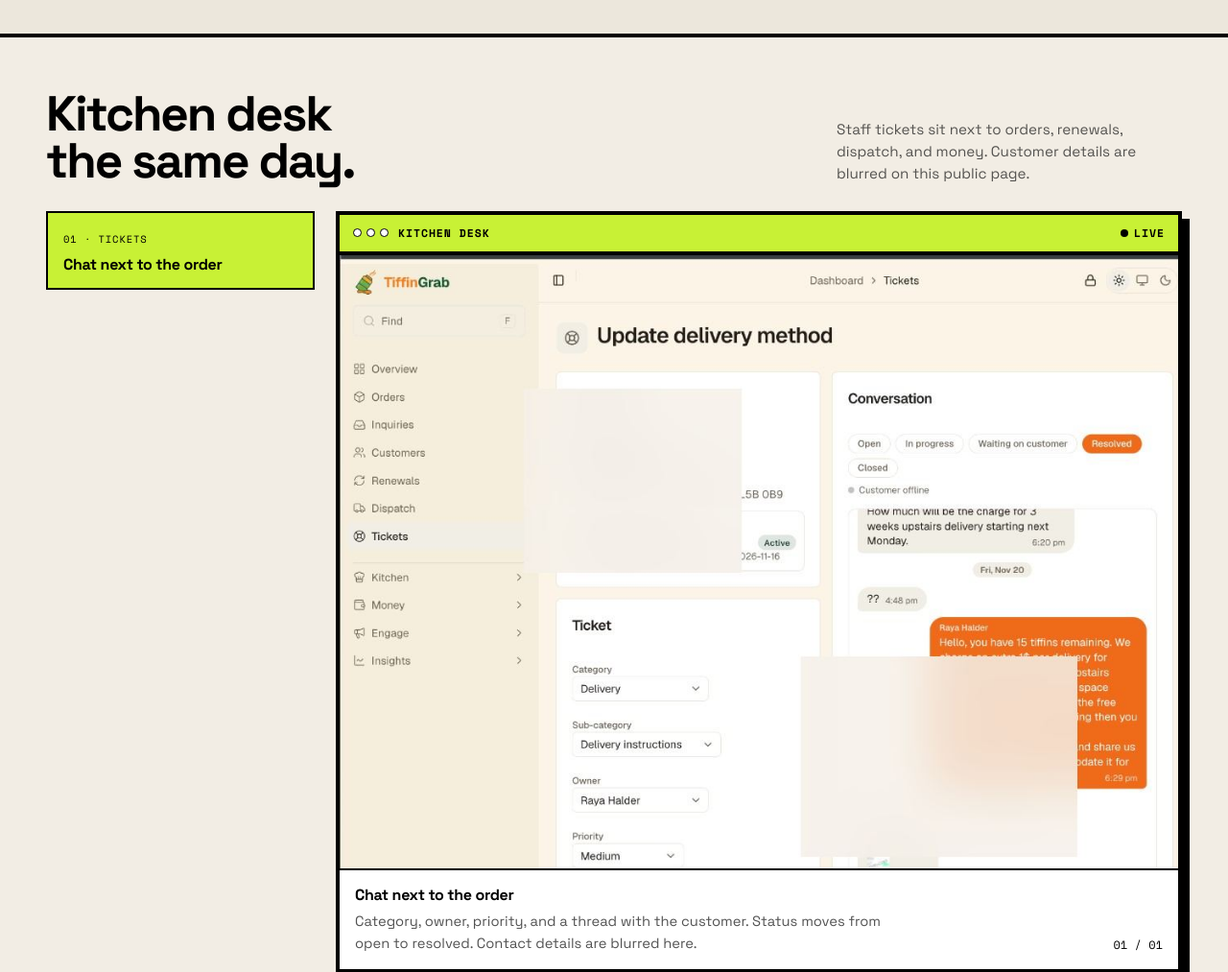
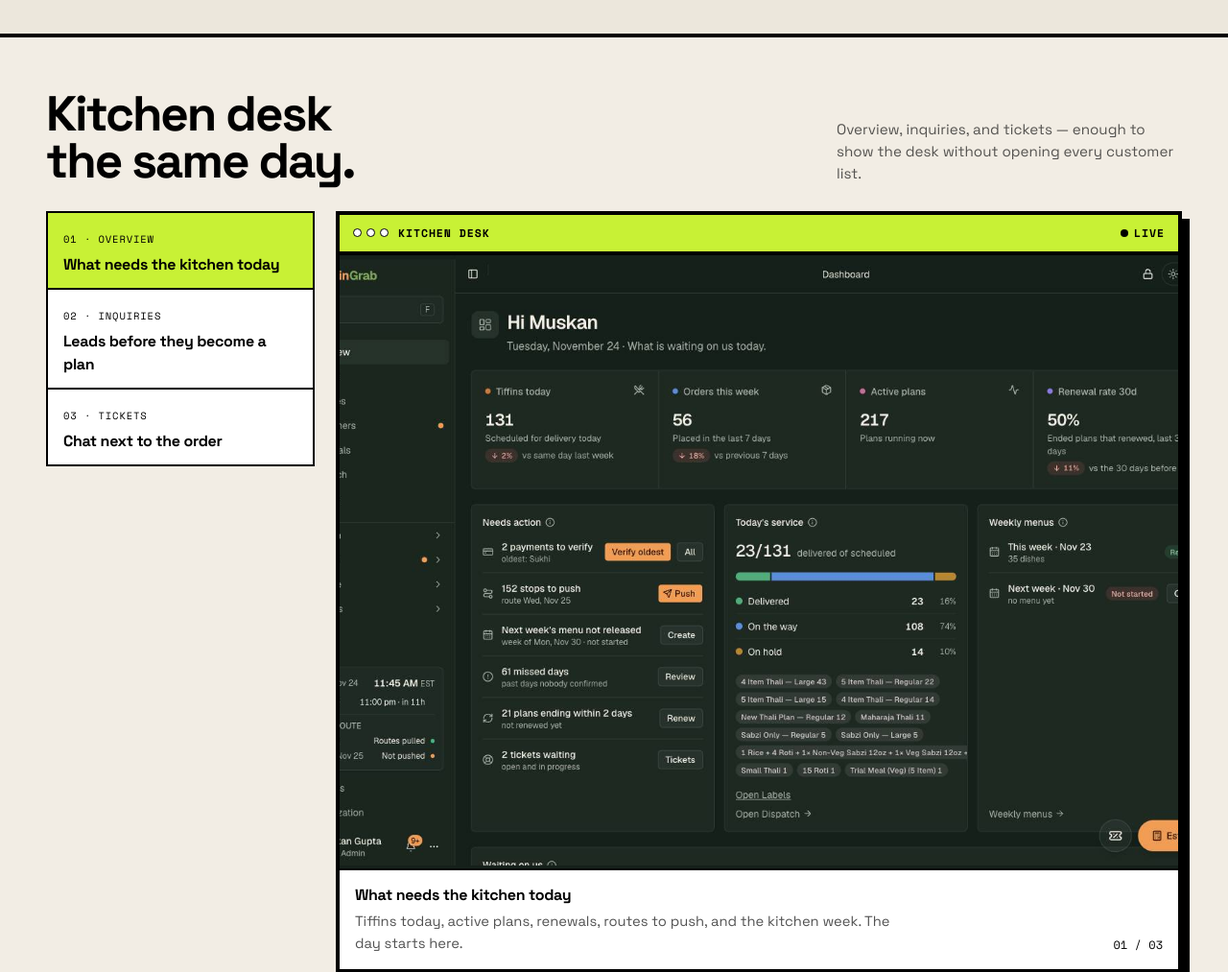
Before and after one commit to Mus17598/muskan-gupta, a plain HTML site: page meal-subscriptions/index.html in a window 1280 px wide. Shown: the part 2780-3793 px from the top of the page at 96% size. Drawn offline with nearby package versions, Linux system fonts and the light colour scheme.

Commit message:
Show a short kitchen-desk set on the meal-subscriptions page.
Keep overview, inquiries, and tickets only so the public page does not open customer lists.

Co-authored-by: Cursor <cursoragent@cursor.com>

```diff
--- a/meal-subscriptions/index.html
+++ b/meal-subscriptions/index.html
@@ -324,7 +324,7 @@
   <section class="studio" id="desk" data-studio="desk">
     <div class="studio-head">
       <h2>Kitchen desk<br>the same day.</h2>
-      <p>Staff tickets sit next to orders, renewals, dispatch, and money. Customer details are blurred on this public page.</p>
+      <p>Overview, inquiries, and tickets — enough to show the desk without opening every customer list.</p>
     </div>
     <div class="stage">
       <div class="shots" role="listbox" aria-label="Kitchen desk screens"></div>
@@ -500,9 +500,23 @@
       ],
       desk: [
         {
-          kicker: "01 · Tickets",
+          kicker: "01 · Overview",
+          title: "What needs the kitchen today",
+          body: "Tiffins today, active plans, renewals, routes to push, and the kitchen week. The day starts here.",
+          src: "screens/admin-overview.jpg",
+          alt: "Kitchen desk overview with today scorecards and needs action"
+        },
+        {
+          kicker: "02 · Inquiries",
+          title: "Leads before they become a plan",
+          body: "Import, quick add, follow-up queue, and conversion. The same desk that turns a lead into an order.",
+          src: "screens/admin-inquiries.jpg",
+          alt: "Inquiries desk with lead scorecards and follow-up queue"
+        },
+        {
+          kicker: "03 · Tickets",
           title: "Chat next to the order",
-          body: "Category, owner, priority, and a thread with the customer. Status moves from open to resolved. Contact details are blurred here.",
+          body: "Category, owner, priority, and a thread with the customer. Contact details are blurred on this public page.",
           src: "screens/admin-tickets.jpg",
           alt: "Kitchen desk tickets page with support conversation"
         }
```
Also changed, not shown: meal-subscriptions/screens/admin-inquiries.jpg (added), meal-subscriptions/screens/admin-overview.jpg (added).
